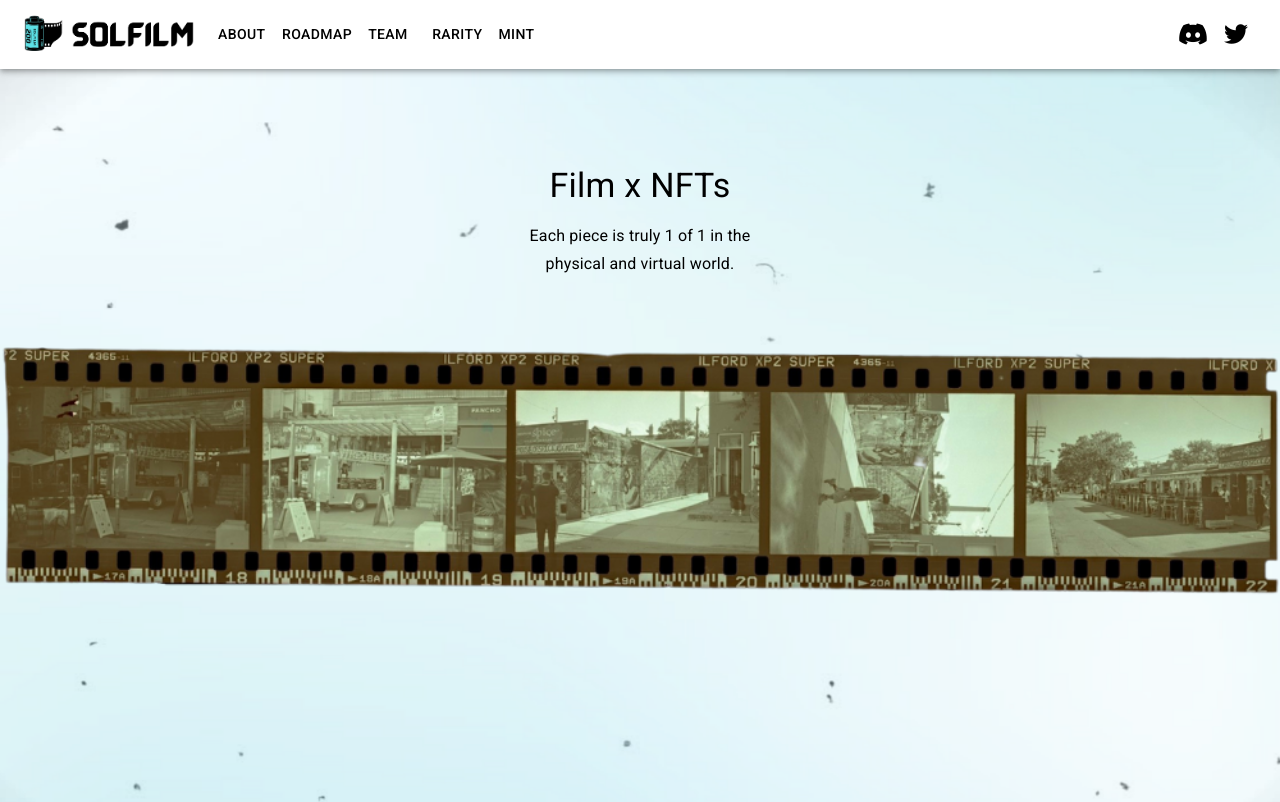
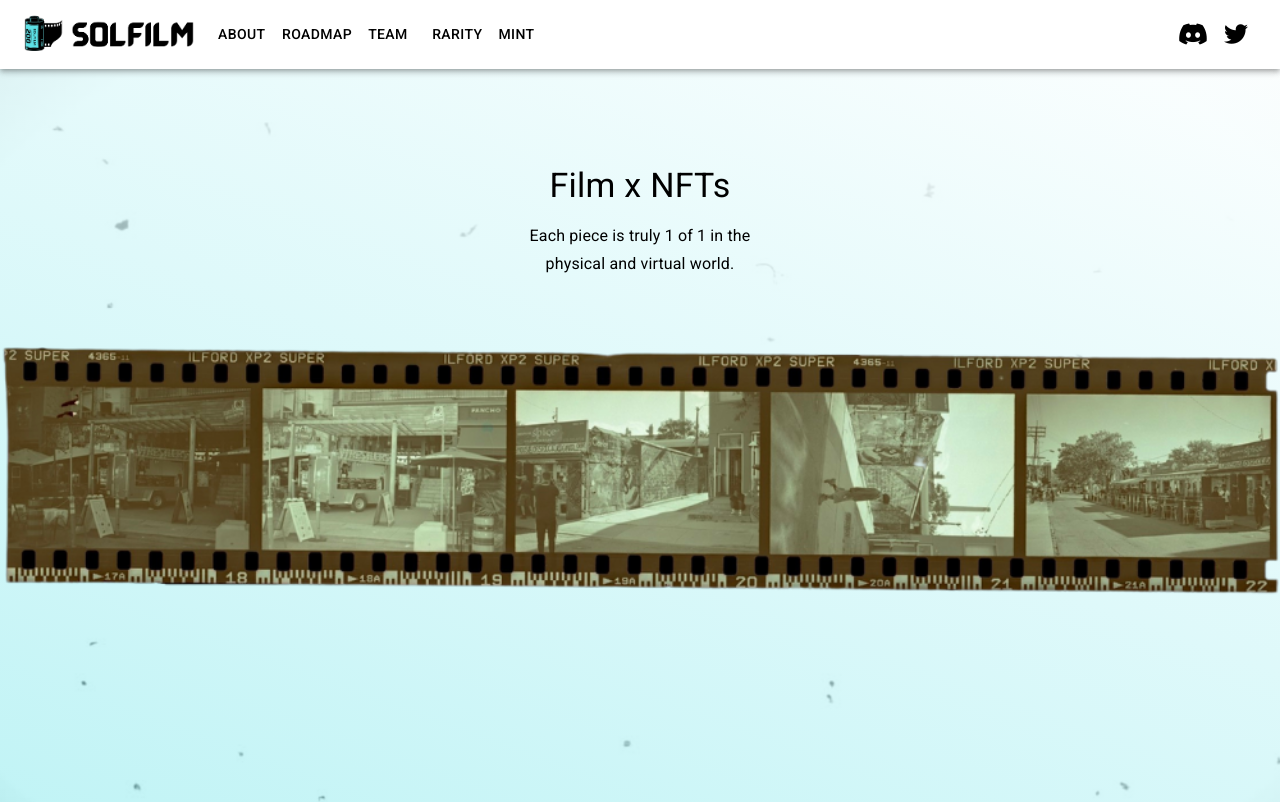
Before and after one commit to kyra-nank/solfilm-info, a React (Create React App) app in the folder client/: page /home in a window 1280 px wide. Shown: the top 802 px of the page. Built offline with nearby package versions, Linux system fonts and the light colour scheme.

Commit message:
feat: background gradient

```diff
--- a/client/src/components/Hero.js
+++ b/client/src/components/Hero.js
@@ -5,7 +5,7 @@ import Box from '@mui/material/Box';
 const Hero = function () {
   return (
     <Box style={styles.containerStyle}>
-      <img style={styles.backgroundStyle} src={require("../assets/background.png")} alt="film gradient background" />
+      <img style={styles.backgroundStyle} src={require("../assets/background2.png")} alt="film gradient background" />
       <Box style={styles.textStyle}>
         <Typography align="center" variant="h4" style={{ marginBottom: "1rem" }}>Film x NFTs</Typography>
         <Typography align="center" variant="subtitle1">Each piece is truly 1 of 1 in the <br />physical and virtual world.</Typography>
--- a/client/src/components/Home.js
+++ b/client/src/components/Home.js
@@ -13,7 +13,7 @@ import Container from '@mui/material/Container';
 
 const Home = function () {
   return (
-    <div>
+    <div style={{ background: "linear-gradient(20deg, #ffffff, rgba(92,225,230,0.35), #ffffff, rgba(92,225,230,0.4), #ffffff)" }}>
       <Header />
       <Container maxWidth="xl" style={{ padding: "0 3rem 0 3rem" }}>
         <Hero />
--- a/client/src/components/Rarity.js
+++ b/client/src/components/Rarity.js
@@ -53,7 +53,7 @@ const Rarity = function () {
 
   return (
     <section id="rarity" style={{ scrollMarginTop: "3rem" }}>
-      <Box style={{ marginTop: "5rem", backgroundColor: "#fff" }}>
+      <Box style={{ marginTop: "5rem" }}>
         <Typography variant="h4" style={{ marginBottom: "2rem" }}>Rarity &#128142;</Typography>
         <Typography variant="subtitle1" style={{ marginBottom: "3rem" }}>Solfilm NFTs have “organic rarity.” We have not specified the rarity of each NFT in a computer program. Our NFTs have a human element. Each photo captures a unique moment in time with physical attributes related to the film setup. These include the type of film, the ISO, the photo number on the film roll, the length of strip a photo belongs to and the scenery. Our first collection, Solfilm ISO 001, includes 239 photos.</Typography>
         {renderGrid()}
```
Also changed, not shown: client/src/assets/background2.png (added).
